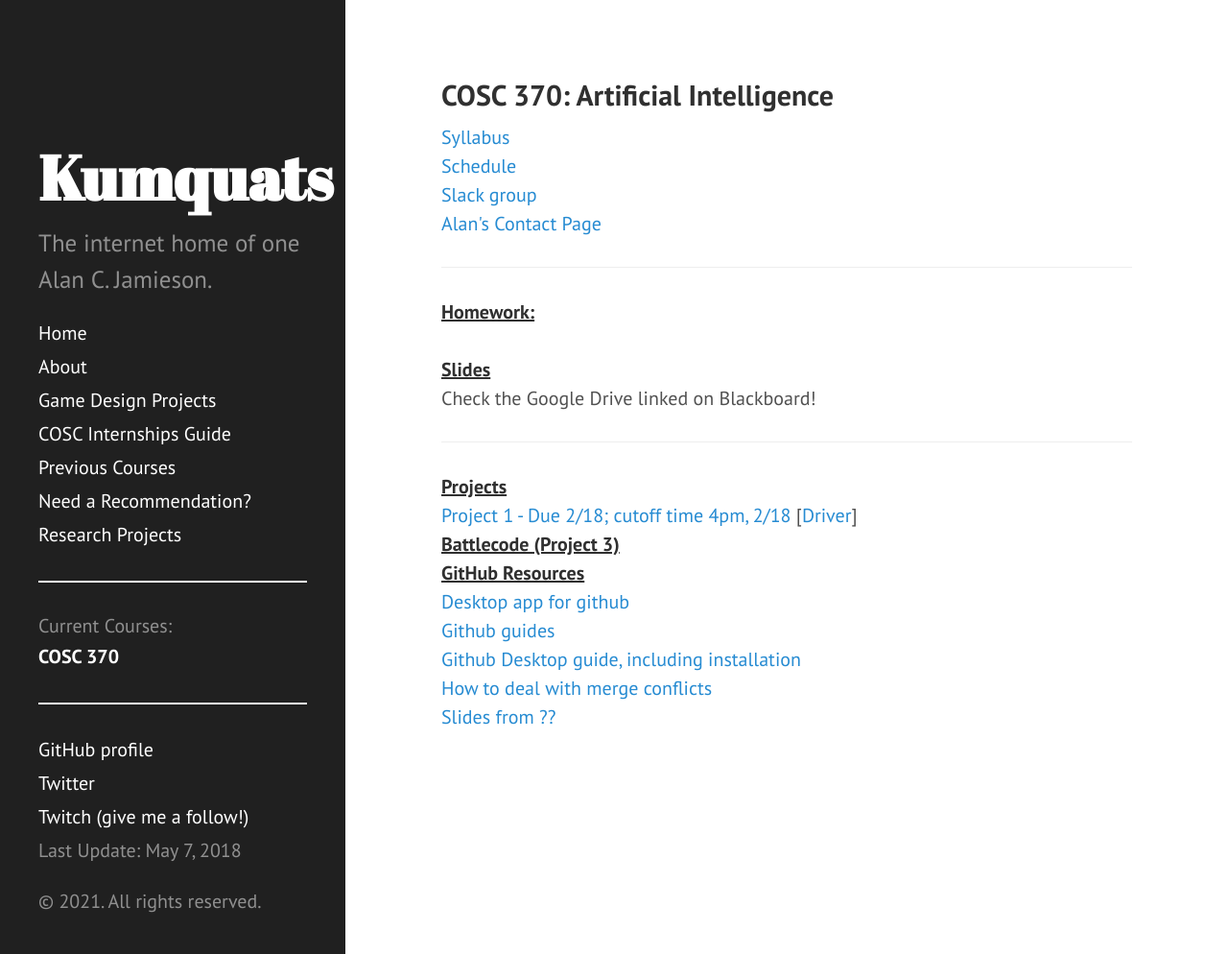
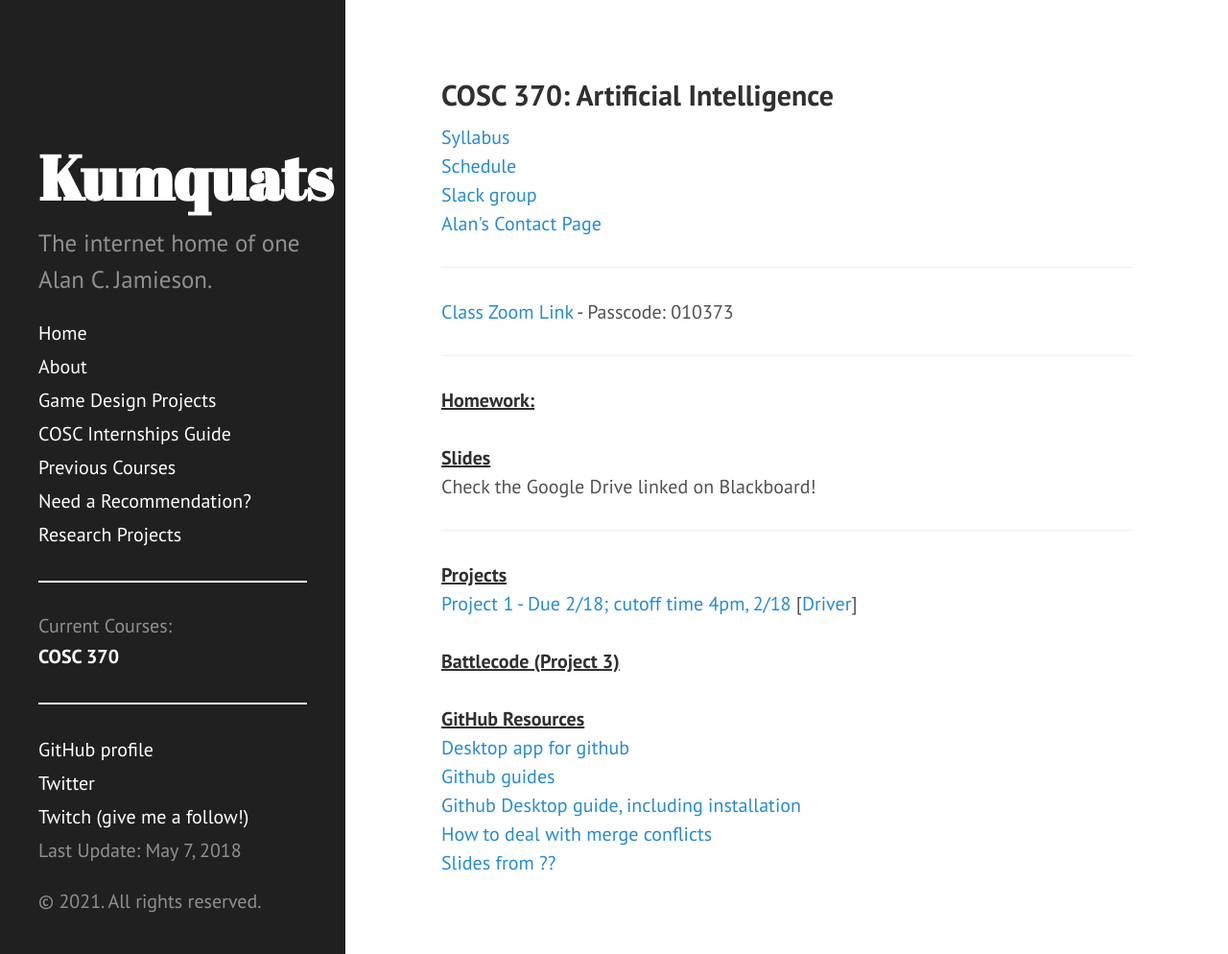
Before and after one commit to ripark/ripark.github.io, a Jekyll site: the page built from s21/cosc370.html, in a window 1280 px wide and 994 px high. Shown: the whole window at 96% size. Built offline with Jekyll 4.4.1, drawn with Linux system fonts in a browser that asks for light colours; Markdown is read by kramdown in place of the engine named in the settings.

Commit message:
Update cosc370.html

```diff
--- a/s21/cosc370.html
+++ b/s21/cosc370.html
@@ -13,6 +13,8 @@ shorttitle: "COSC 370"
 <a href="http://ripark.github.io/contact">Alan's Contact Page</a>
 <br>
 <hr>
+<a href="https://www.google.com/url?q=https://smcm.zoom.us/j/91347149390&sa=D&source=calendar&ust=1610836410892000&usg=AOvVaw0xcZZVQtNl4YckSuFByTUx">Class Zoom Link</a> - Passcode: 010373<br>
+<hr>
 <strong><u>Homework:</u></strong>
 <br>
 <br>
@@ -25,7 +27,9 @@ Check the Google Drive linked on Blackboard!
 <br>
 <a href="http://ripark.github.io/s21/COSC370Asg1.pdf">Project 1 - Due 2/18; cutoff time 4pm, 2/18</a> [<a href="http://ripark.github.io/s19/HuntTheWumpus.py">Driver</a>]
 <br>
+<br>
 <strong><u>Battlecode (Project 3)</strong></u>
+<br>
 <br>
 <strong><u>GitHub Resources</strong></u>
 <br>
```
